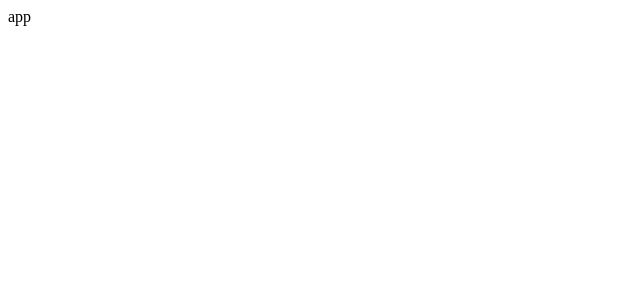
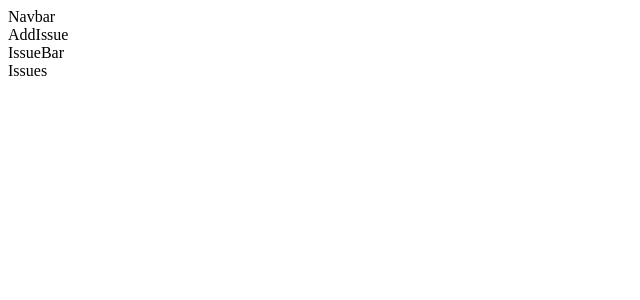
Before and after one commit to siaaam/issue-tacker-react, a React (Vite) app: page / in a window 1280 px wide. Shown: the top 300 px of the page, without its empty margins (0-640 px from the left). Built offline with nearby package versions, Linux system fonts and the light colour scheme.

Commit message:
import react bootstrap

```diff
--- a/package.json
+++ b/package.json
@@ -8,7 +8,9 @@
     "preview": "vite preview"
   },
   "dependencies": {
+    "bootstrap": "^5.1.3",
     "react": "^17.0.2",
+    "react-bootstrap": "^2.2.1",
     "react-dom": "^17.0.2"
   },
   "devDependencies": {
--- a/src/App.jsx
+++ b/src/App.jsx
@@ -1,8 +1,19 @@
 import { useState } from 'react';
 import './App.css';
+import Navbar from './Navbar';
+import AddIssue from './AddIssue';
+import IssueBar from './IssueBar';
+import Issues from './Issues';
 
 function App() {
-  return <div className="App">app</div>;
+  return (
+    <>
+      <Navbar />
+      <AddIssue />
+      <IssueBar />
+      <Issues />
+    </>
+  );
 }
 
 export default App;
--- /dev/null
+++ b/src/Navbar.jsx
@@ -0,0 +1,5 @@
+const Navbar = () => {
+  return <div>Navbar</div>;
+};
+
+export default Navbar;
--- a/src/Navigation.jsx
+++ /dev/null
@@ -1,5 +0,0 @@
-const Navigation = () => {
-  return <div>Navigation</div>;
-};
-
-export default Navigation;
```
Also changed, not shown: 1 other file (tests, documents, lock files or other folders).
